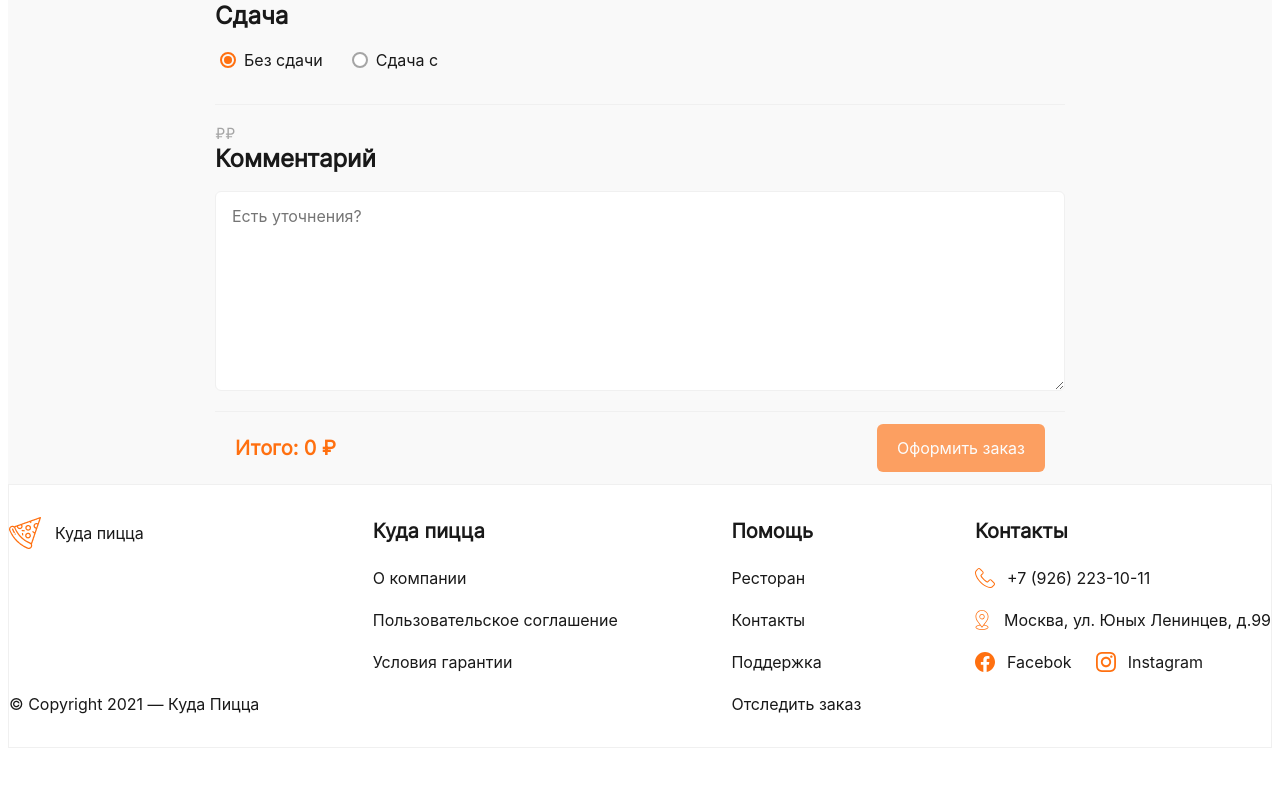
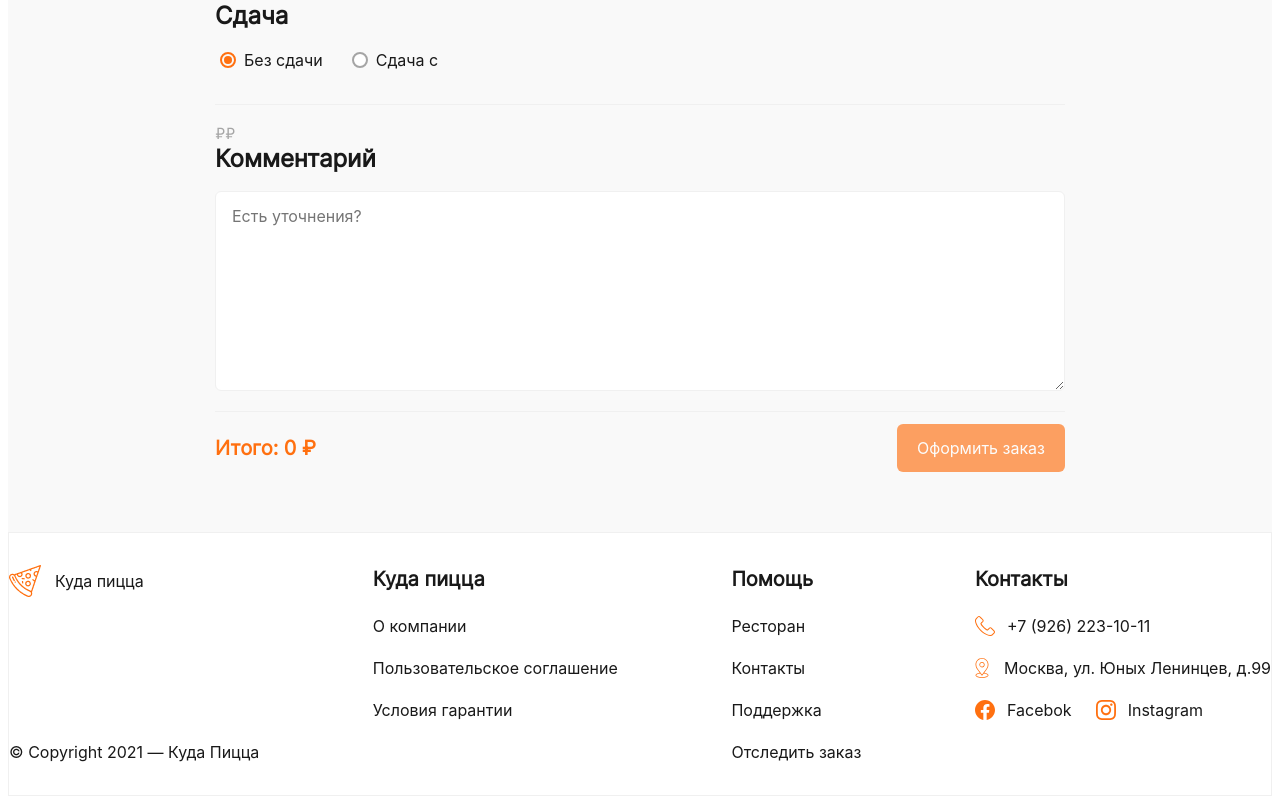
Before and after one commit to Huzurbek/vue-pitsa-store, a Vue app: page /order in a window 1280 px wide. Shown: the part 1784-2584 px from the top of the page. Before the commit the page ends 2540 px from the top, so only its background shows below. Built offline with nearby package versions, Linux system fonts and the light colour scheme; a web font is replaced by a local one.

Commit message:
refactoring checkout component

```diff
--- a/src/components/CheckoutOrder/CheckoutOrder.vue
+++ b/src/components/CheckoutOrder/CheckoutOrder.vue
@@ -28,7 +28,7 @@ export default {
   display: flex
   justify-content: space-between
   align-items: center
-  padding: 12px 20px
+  padding: 12px 0
   box-sizing: border-box
   border-top: 1px solid #F0F0F0
 
--- a/src/sections/YourOrderedModal.vue
+++ b/src/sections/YourOrderedModal.vue
@@ -16,7 +16,7 @@
               style="margin-bottom: 20px"/>
         </div>
 <!--CheckoutOrder Component-->
-        <CheckoutOrder :total-sum="basketTotalSum" @clickComponent="checkoutOrder"/>
+        <CheckoutOrder :total-sum="basketTotalSum" @clickComponent="checkoutOrder" style="padding: 12px 20px"/>
       </div>
     </div>
   </transition>
--- a/src/views/OrderPage.vue
+++ b/src/views/OrderPage.vue
@@ -116,7 +116,7 @@
       <div class="section-title">Комментарий</div>
       <textarea v-model="comment" class="comment-form" placeholder="Есть уточнения?"></textarea>
 
-      <CheckoutOrder :total-sum="checkoutTotalSum" @clickComponent="helloMe"/>
+      <CheckoutOrder :total-sum="checkoutTotalSum" @clickComponent="helloMe" style="margin-bottom: 48px"/>
     </div>
 
   </div>
```
